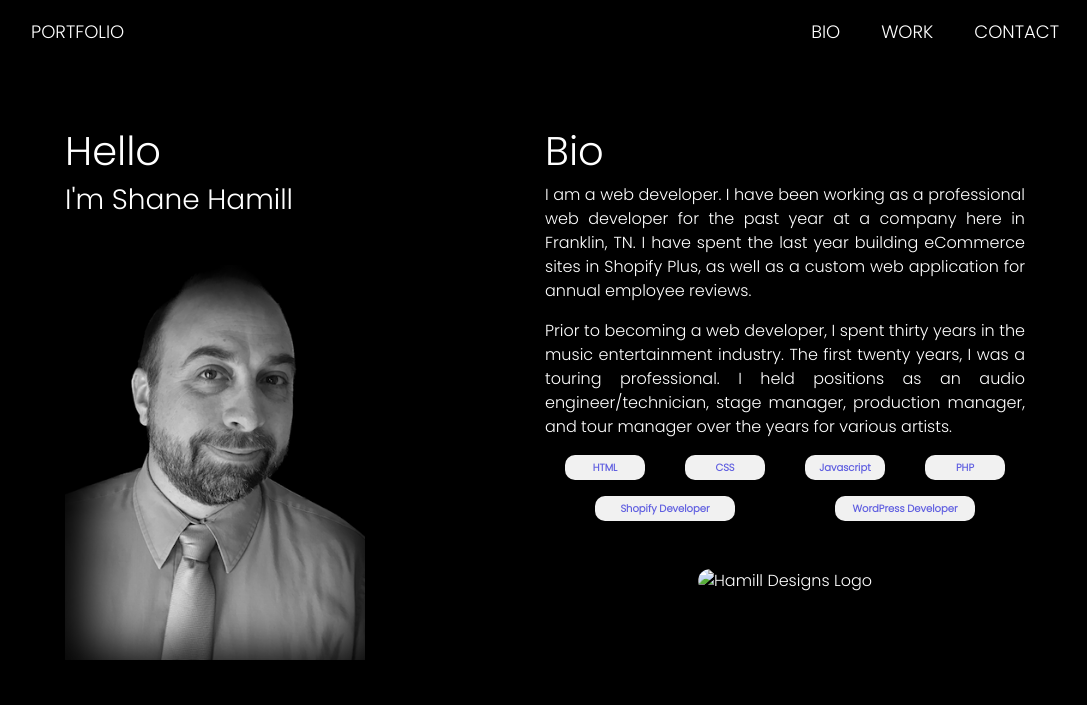
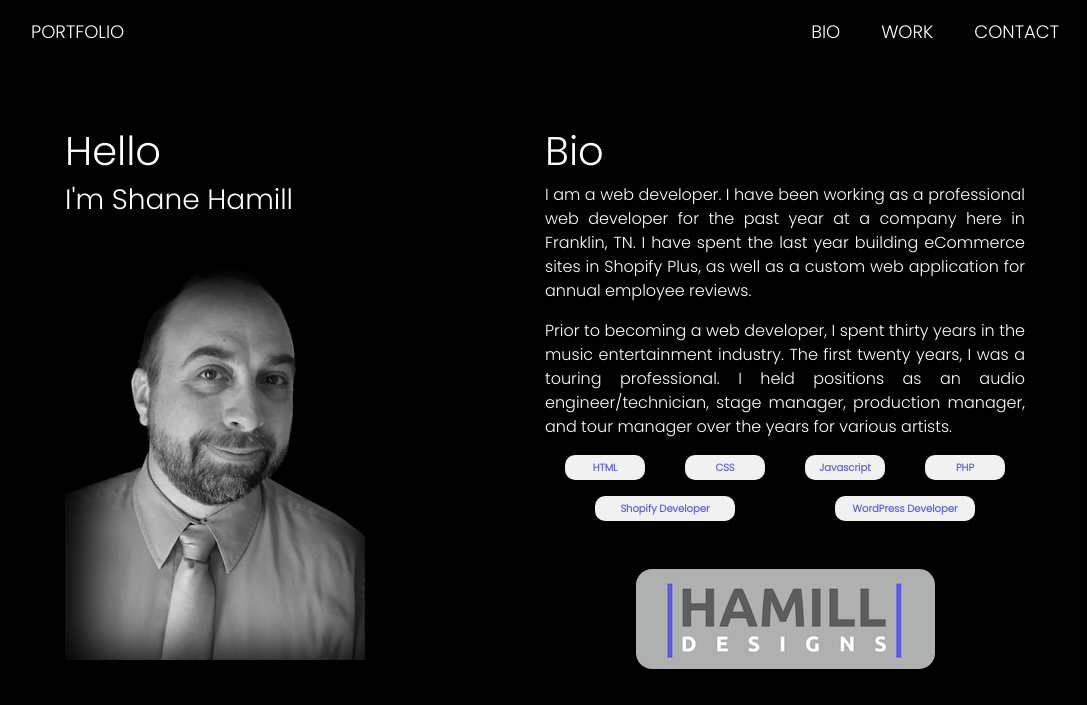
Before and after one commit to shamill72/HamillDesigns-Website-2023, a plain HTML site: page index.html in a window 1280 px wide. Shown: the top 705 px of the page, without its empty margins (95-1182 px from the left). Drawn offline with nearby package versions, Linux system fonts and the light colour scheme; the site is published under a folder, as on GitHub Pages, so addresses that start at the root find nothing.

Commit message:
Update index.html

```diff
--- a/index.html
+++ b/index.html
@@ -57,7 +57,7 @@
           </div>
           <div class="tags"><div class="tag">HTML</div><div class="tag">CSS</div><div class="tag">Javascript</div><div class="tag">PHP</div></div>
           <div class="tags"><div class="tag2">Shopify Developer</div><div class="tag2">WordPress Developer</div></div>
-          <img src="/images/HamillDesigns_300px.png" alt="Hamill Designs Logo" />
+          <img src="./images/HamillDesigns_300px.png" alt="Hamill Designs Logo" />
         </div>
       </div>
     </section>
```
